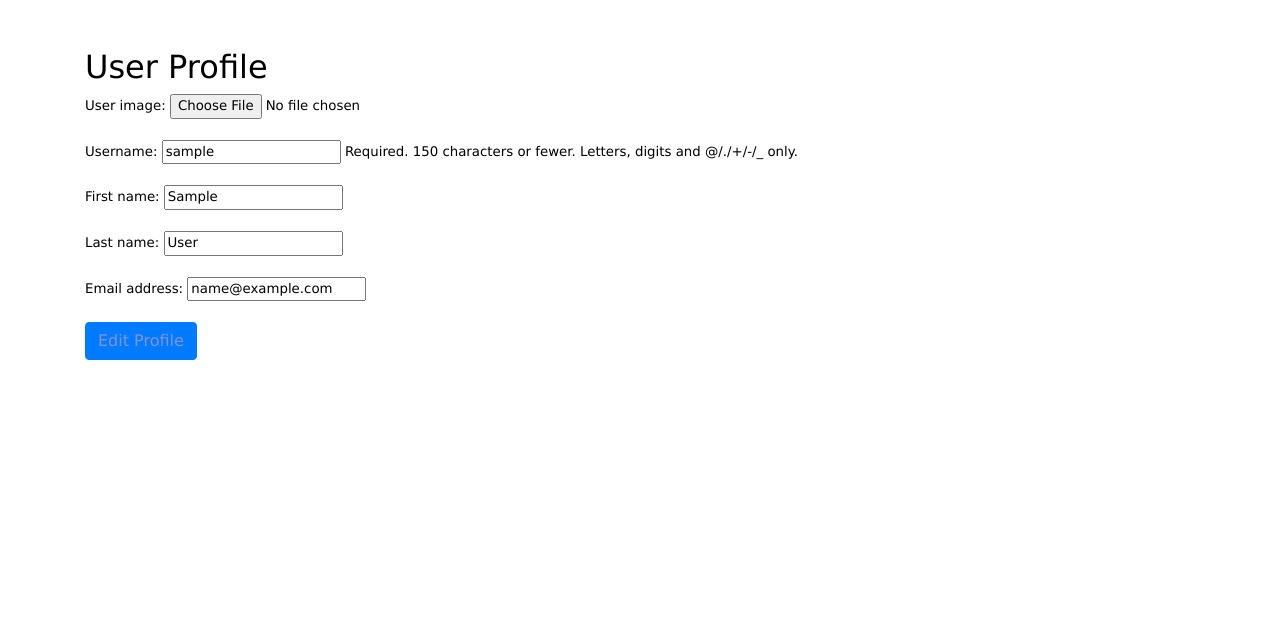
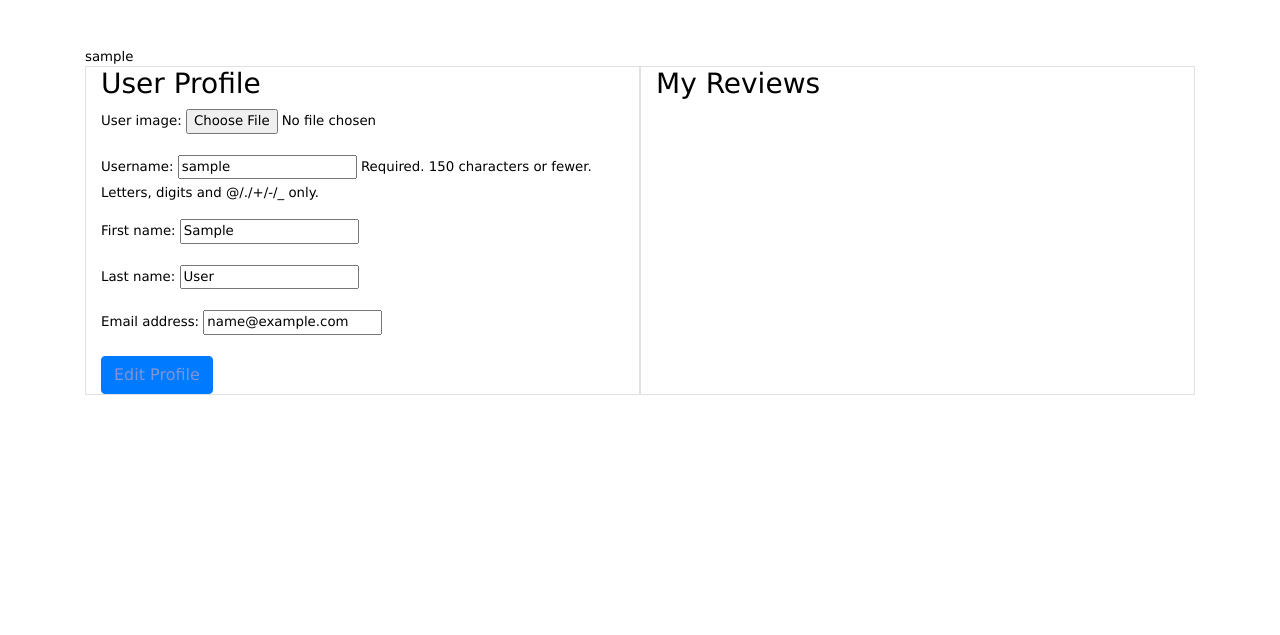
Before and after one commit to citizencosimo/iqsa3900-project-group8, a Django app: page /accounts/profile/ in a window 1280 px wide. Shown: the part 61-696 px from the top of the page. Run offline with Django 4.2, Linux system fonts and the light colour scheme; the visitor is signed in with stand-in values (Sample User, id 1); data that the repository does not hold is empty; some libraries are stand-ins or nearby versions.

Commit message:
Added user reviews to user profile page.

```diff
--- a/accounts/models.py
+++ b/accounts/models.py
@@ -14,7 +14,5 @@ class CustomUser(AbstractUser):
                                           help_text="Explanation of why the user has been put on probation or banned.",
                                           blank=True, null=True)
 
-    def putOnProbation(self):
-        self.is_onprobation == True
     def __str__(self):
         return self.username
--- a/accounts/views.py
+++ b/accounts/views.py
@@ -8,6 +8,7 @@ from django.contrib.auth.mixins import LoginRequiredMixin
 from django.contrib.auth.forms import PasswordChangeForm
 from django.contrib.auth import update_session_auth_hash
 from django.contrib import messages
+from reviewertools.models import Review
 
 
 class SignUpView(CreateView):
@@ -32,8 +33,10 @@ class ProfileUpdateView(LoginRequiredMixin, UpdateView):
         return super().form_valid(form)
 
 def profile_user(request):
-    form = UserProfileForm(instance=request.user)
-    return render(request, 'accounts/profile_user.html', {'form': form})
+    context = {}
+    context['form'] = UserProfileForm(instance=request.user)
+    context['reviews'] = Review.objects.filter(user=request.user)
+    return render(request, 'accounts/profile_user.html', context)
 
 def change_password(request):
     if request.method == 'POST':
--- a/groupproject/views.py
+++ b/groupproject/views.py
@@ -161,9 +161,11 @@ def CreateGame(request):
 
 def ViewGame(request, pk, template_name='data/game/game.html'):
     context = {}
-
     game = get_object_or_404(Game, pk=pk)
-    reviews = Review.objects.filter(game=game)
+    if request.user.is_staff or request.user.is_superuser:
+        reviews = Review.objects.filter(game=game)
+    else:
+        reviews = Review.objects.filter(game=game, is_flagged=False)
     context['reviews'] = reviews
     context['game'] = game
     return render(request, template_name, context)
--- a/reviewertools/views.py
+++ b/reviewertools/views.py
@@ -110,7 +110,10 @@ def ProcessIndividualTicket(request, ticket_id, template_name='review/ticket_vie
                                f"posted on our site, the staff has determined that due to its inappropriate" \
                                f"that it should be removed. {banned} If you have any further questions, don't ask them."
                         send_mail(subject, body, settings.DEFAULT_FROM_EMAIL, [user.email])
-                # ticket.change_status()
+                else:
+                        context['review'].is_flagged = False
+                        context['review'].save()
+                ticket.change_status()
                 ticket.save()
                 user.save()
                 return redirect('process_tickets')
--- a/templates/accounts/profile_user.html
+++ b/templates/accounts/profile_user.html
@@ -1,10 +1,29 @@
 {% extends 'base.html' %}
 
 {% block content %}
-  <h2>User Profile</h2>
-  <form>
-    {% csrf_token %}
-    {{ form.as_p }}
-    <a href="{% url 'profile_update' %}" class="btn btn-primary">Edit Profile</a>
-  </form>
+    {% block title %}{{ request.user.username }}{% endblock %}
+    <div class="container">
+        <div class="row">
+            <div class="col-sm border">
+                <h3>User Profile</h3>
+                <form>
+                    {% csrf_token %}
+                    {{ form.as_p }}
+                    <a href="{% url 'profile_update' %}" class="btn btn-primary">Edit Profile</a>
+                </form>
+            </div>
+            <div class="col-sm  border">
+                <h3>My Reviews</h3>
+            {% if reviews %}
+                <ul>
+                {% for r in reviews %}
+                    {% if not r.is_flagged %}
+                        <li><a href={% url 'update_review' review_id=r.id %}>{{ r.game.title }}</a></li>
+                    {% endif %}
+                {% endfor %}
+                </ul>
+            {% endif %}
+            </div>
+        </div>
+    </div>
 {% endblock %}
--- a/templates/data/game/game.html
+++ b/templates/data/game/game.html
@@ -1,6 +1,6 @@
 {% extends 'base.html' %}
 {% block content %}
-{% block title %}<h1>{{ game.title }}</h1>{% endblock %}
+{% block title %}{{ game.title }}{% endblock %}
 <p>Publisher: {{ game.publisher }}</p>
 <p>Developer: {{ game.developer }}</p>
 <p>Release Date: {{ game.release_date }}</p>
@@ -15,6 +15,9 @@
         {% for r in reviews %}
             <hr>
             <div class="jumbotron">
+            {% if r.is_flagged %}
+                <p class="lead">THIS REVIEW IS FLAGGED PENDING REVIEW</p>
+            {% endif %}
                 <p class="lead"><em>{{ r.user.username }} writes...</em></p>
                 <h3 class="display-4">{{ r.description }}</h3>
                 <p>{{ r.comment }}</p>
```
